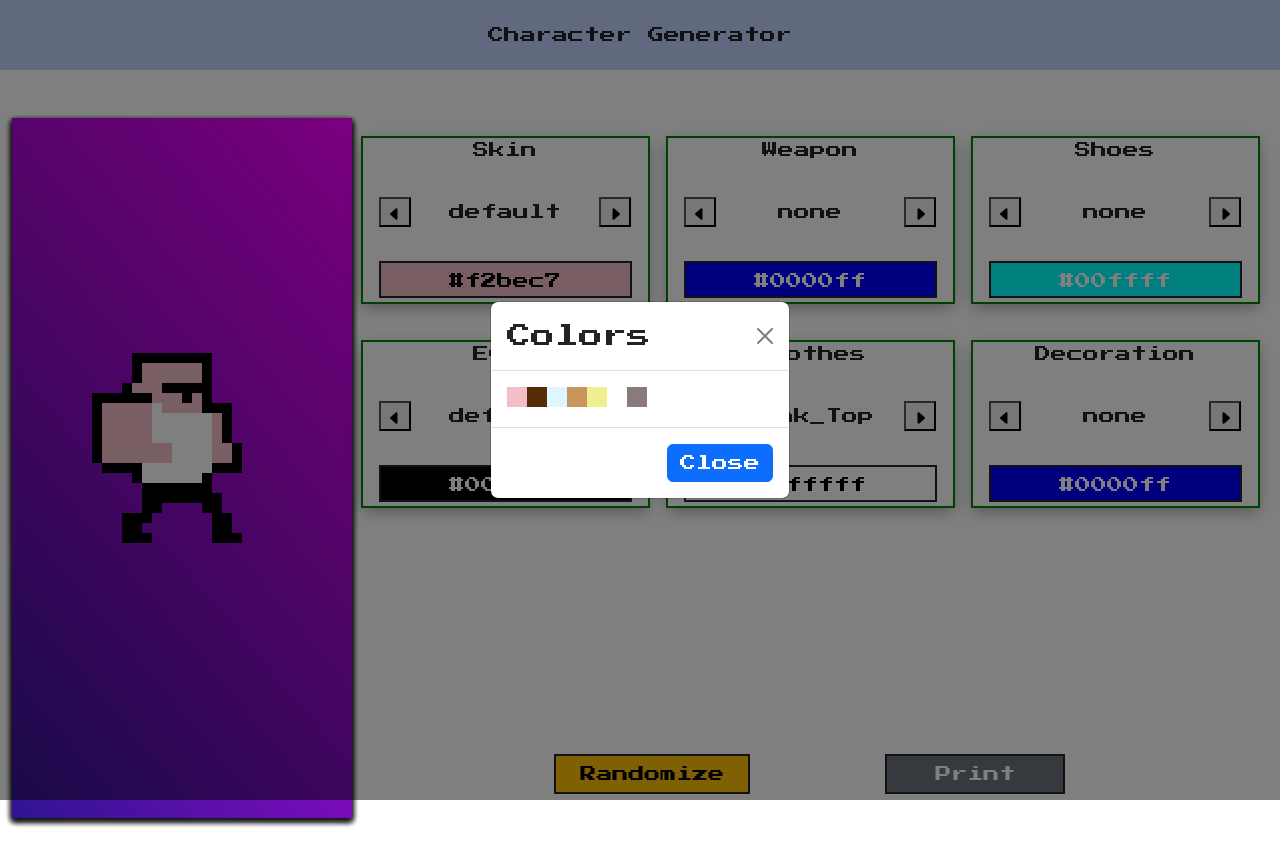
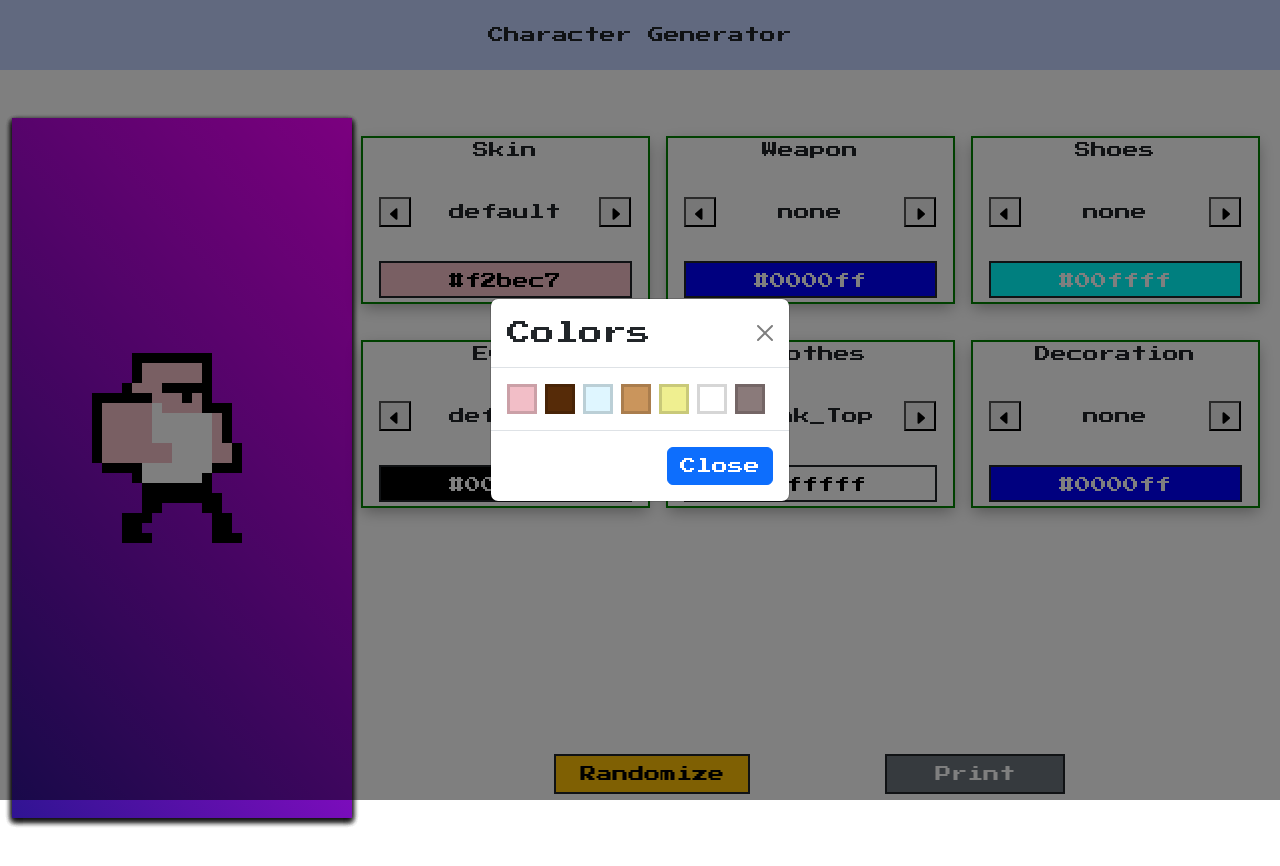
Before and after one commit to MendrixAsticom/PixelArtGenerator, a React (Create React App) app: page / in a window 1280 px wide. Both pictures are taken after a click on the button "#f2bec7". Built offline with nearby package versions, Linux system fonts and the light colour scheme; the HTML template or start-up script is replaced by a standard one.

Commit message:
fixed modalpopup
-added styling to modal when picking colors.

```diff
--- a/src/components/css/App.css
+++ b/src/components/css/App.css
@@ -107,4 +107,10 @@ body {
 .btn:focus, .btn:active {
   outline: none !important;
   box-shadow: none;
+}
+
+.modal-color {
+  width: 30px;
+  height: 30px;
+  border: rgba(0, 0, 0, 0.16) solid;
 }/*# sourceMappingURL=App.css.map */
--- a/src/components/css/App.scss
+++ b/src/components/css/App.scss
@@ -93,6 +93,13 @@ body {
     outline:none !important;
     box-shadow:none;
 }
+
+.modal-color{
+    width: 30px;
+    height: 30px;
+    border:rgba(0, 0, 0, 0.16) solid;
+}
+
 // //auto
 // @media (max-width:575px){
 
--- a/src/components/js/ModalPopUp.js
+++ b/src/components/js/ModalPopUp.js
@@ -39,9 +39,9 @@ function ModalPopUp({show,onHide,modalContent,passedState,setPassedState,setDisp
         </Modal.Title>
       </Modal.Header>
       <Modal.Body>
-        <div onClick={changeButtonColor}>
+        <div className='d-flex gap-2' onClick={changeButtonColor}>
           {
-            colors.map(content=> { return <div onClick={onHide} key={content} style={{backgroundColor:content, width:"20px", height:"20px",display:"inline-block"}}></div>})
+            colors.map(content=> { return <div className="modal-color" onClick={onHide} key={content} style={{backgroundColor:content}}></div>})
           }
         </div>
       </Modal.Body>
```
Also changed, not shown: 1 other file (tests, documents, lock files or other folders).
